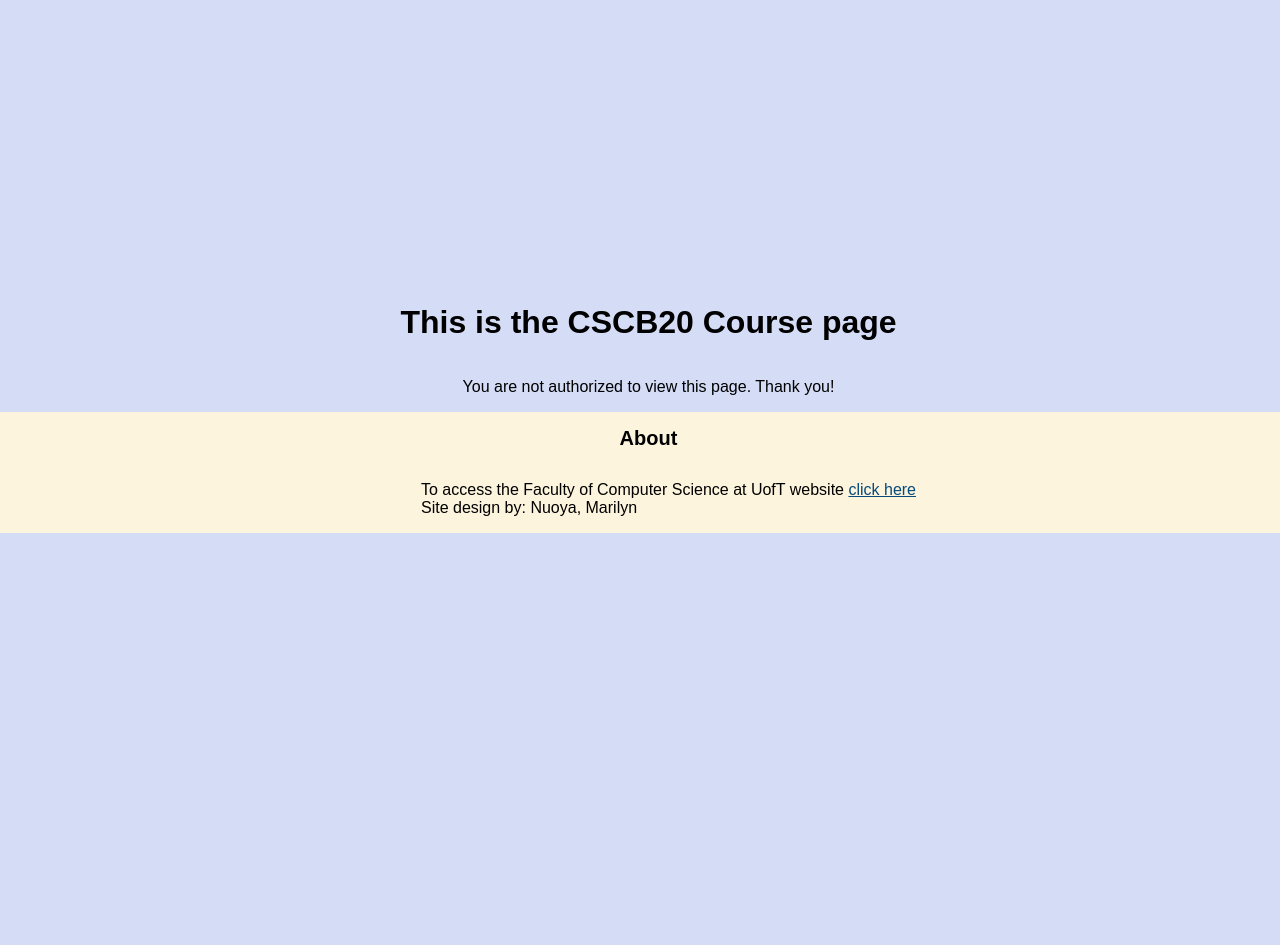
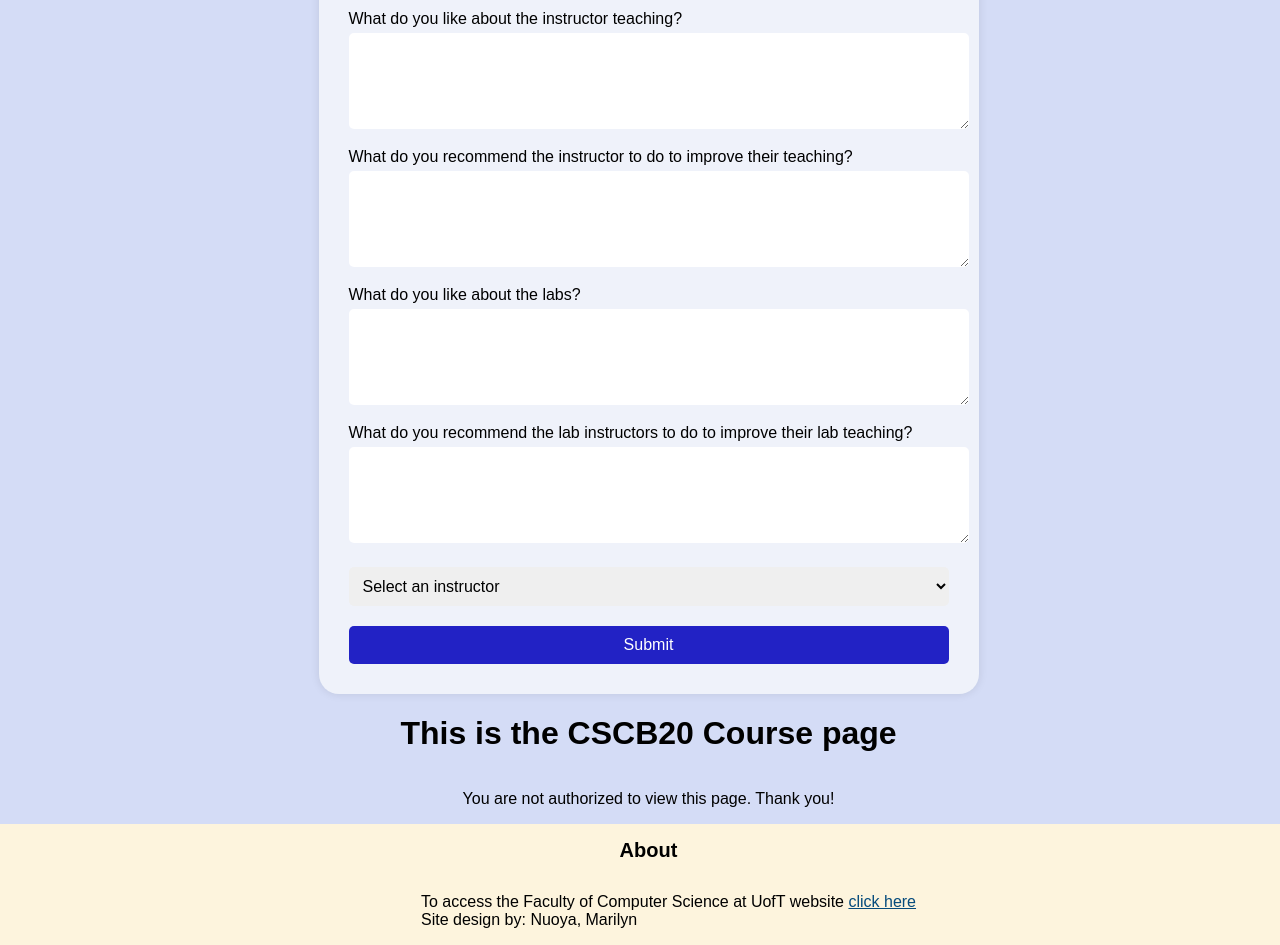
Before and after one commit to m2zhang/b20-assignment3, a Flask app: page /feedback-form in a window 1280 px wide; the page is wider, and only the part inside the window is pictured. Before the commit the page ends 533 px from the top of that part, so only its background shows below. Run offline with Flask 3, Linux system fonts and the light colour scheme.

Commit message:
feedback form stuview (needs to be pushed down bruh)

```diff
--- a/static/css/nuoya.css
+++ b/static/css/nuoya.css
@@ -391,3 +391,54 @@ footer{
 main {
     flex: 1;
 }
+
+
+.feedback-form {
+    background-color: #EFF2FA;
+    color: #000000;
+    padding: 30px;
+    border-radius: 20px;
+    width: 90%;
+    max-width: 600px;
+    box-shadow: 0 0 10px rgba(0, 0, 0, 0.1);
+    margin-top: 20px;
+}
+
+.feedback-form h1 {
+    text-align: center;
+    margin-top: 30px;
+}
+
+.feedback-form label {
+    display: block;
+    margin-top: 15px;
+}
+
+.feedback-form select,
+.feedback-form textarea {
+    width: 100%;
+    padding: 10px;
+    border-radius: 5px;
+    border: none;
+    margin-top: 5px;
+    font-size: 16px;
+}
+
+.feedback-form button {
+    display: block;
+    width: 100%;
+    padding: 10px;
+    background-color: rgb(34, 34, 197);
+    color: white;
+    border: none;
+    border-radius: 5px;
+    cursor: pointer;
+    margin-top: 20px;
+    font-size: 16px;
+}
+
+@media (max-width: 768px) {
+    .feedback-form {
+        width: 90%;
+    }
+}
--- a/templates/feedback_stuview.html
+++ b/templates/feedback_stuview.html
@@ -1,6 +1,42 @@
 {% extends "template.html" %}
 {% block content %}
+<!DOCTYPE html>
+<html lang="en">
+<head>
+    <meta charset="UTF-8">
+    <meta name="viewport" content="width=device-width, initial-scale=1.0">
+    <title>Feedback Form</title>
+    <link rel="stylesheet" href="nuoya.css">
+</head>
+<body>
 
+<div class="feedback-form">
+    <h1>Anonymous Feedback Form</h1>
+
+    <label for="instructor-like">What do you like about the instructor teaching?</label>
+    <textarea id="instructor-like" rows="4" required></textarea>
+
+    <label for="instructor-improve">What do you recommend the instructor to do to improve their teaching?</label>
+    <textarea id="instructor-improve" rows="4" required></textarea>
+
+    <label for="labs-like">What do you like about the labs?</label>
+    <textarea id="labs-like" rows="4" required></textarea>
+
+    <label for="labs-improve">What do you recommend the lab instructors to do to improve their lab teaching?</label>
+    <textarea id="labs-improve" rows="4" required></textarea>
+
+    <label for="instructor-select"></label>
+    <select id="instructor-select" required>
+        <option value="" disabled selected>Select an instructor</option>
+        <option value="Instructor A">Instructor 1</option>
+        <option value="Instructor B">Instructor 2</option>
+    </select>
+
+    <button type="submit">Submit</button>
+</div>
+
+</body>
+</html>
 {% if session.name and session.user_type =='student' %}
           <h3> Welcome {{ session.name }} to CSCB20 Lecture notes! </h3>
           <p> This is for student's view </p>
--- a/templates/template.html
+++ b/templates/template.html
@@ -49,6 +49,7 @@
 
 
     {% block content %}
+
     {% endblock %}
 </body>
 <footer>
```
